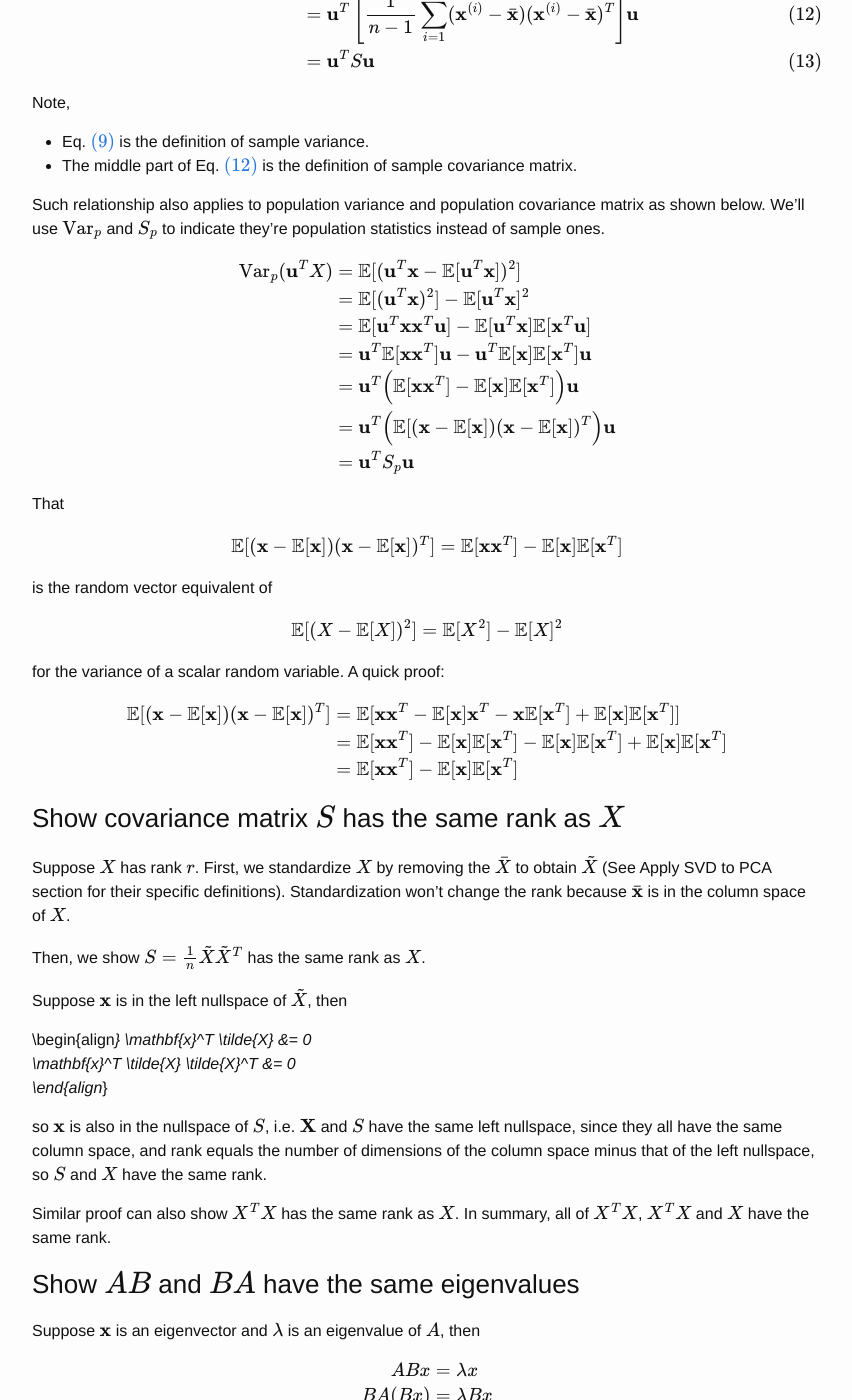
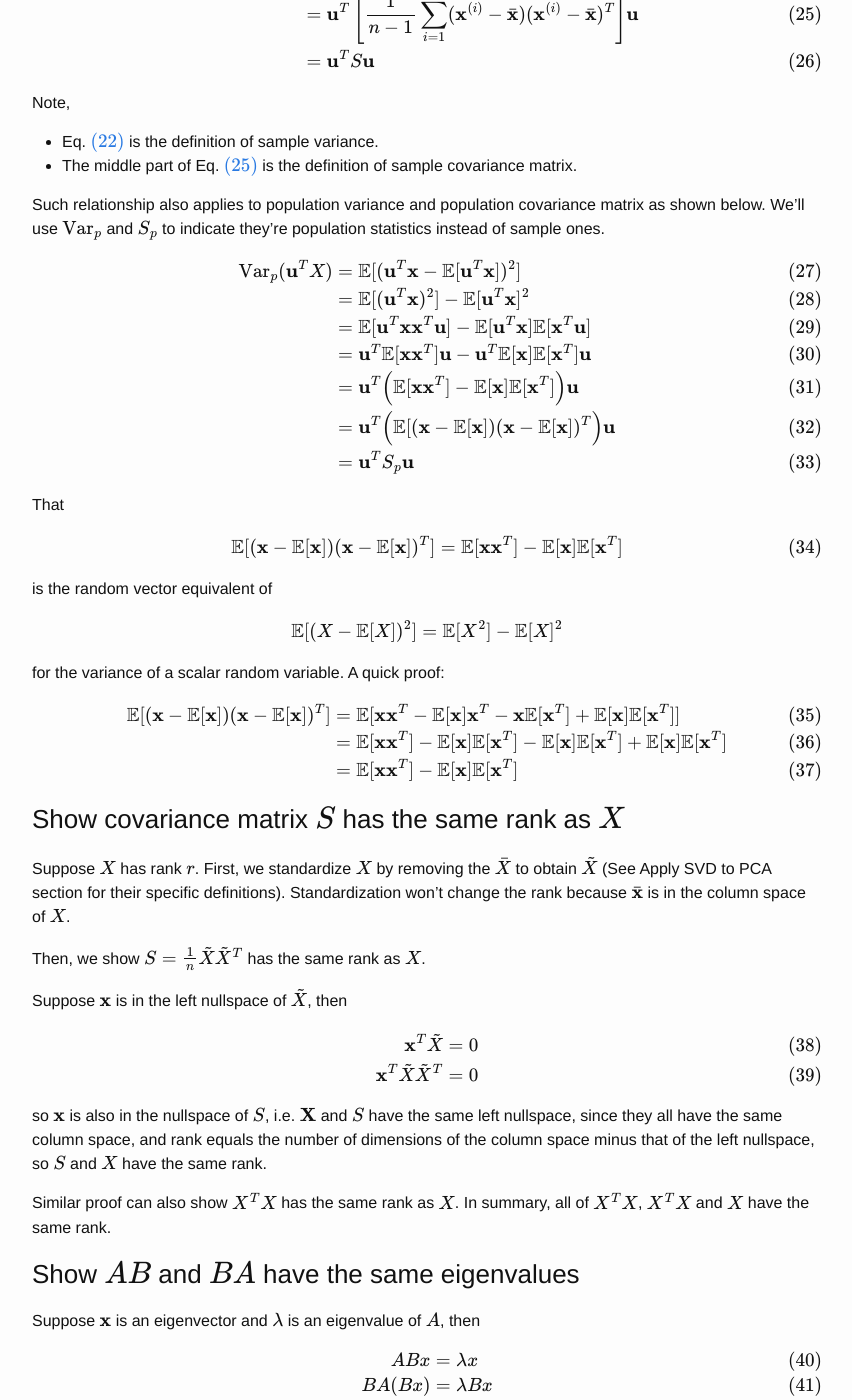
Before and after one commit to zyxue/zyxue.github.io, a Jekyll site: the page built from _posts/2022-03-29-PCA-and-SVD.md, in a window 1280 px wide and 1400 px high, scrolled down 4724 px. Shown: the whole window, without its empty margins (213-1065 px from the left). Built offline with Jekyll 4.4.1, drawn with Linux system fonts in a browser that asks for light colours; formulas are drawn with MathJax 3; comment, search, counter and statistics services are not loaded; the table of contents is made by our own code; some of the changed text lies outside the part shown.

Commit message:
align* => align

```diff
--- a/_posts/2022-03-29-PCA-and-SVD.md
+++ b/_posts/2022-03-29-PCA-and-SVD.md
@@ -2,7 +2,7 @@
 layout: post
 title:  PCA and SVD
 author: Zhuyi Xue
-tags: linear algebra
+tags: linear_algebra
 toc: true
 ---
 
@@ -42,10 +42,10 @@ coordinate of the projected vector is $\mathbf{u}^T \mathbf{x}$ (See Appendices
 for a proof), so we formulate the optimization problem
 
 $$
-\begin{align*}
+\begin{align}
 \max_{\mathbf{u}} \quad & \text{Var}(\mathbf{u}^T X)  = \mathbf{u}^T S \mathbf{u} \\
 \text{s.t.} \quad & \mathbf{u}^T \mathbf{u} = 1
-\end{align*}
+\end{align}
 $$
 
 Note
@@ -61,31 +61,31 @@ Note
 To maximize $\mathbf{u}^T S \mathbf{u}$, we form the Lagrangian,
 
 $$
-\begin{align*}
+\begin{align}
 \mathcal{L}
 &= \mathbf{u}^T S \mathbf{u} - \lambda (\mathbf{u}^T \mathbf{u}) \\
-\end{align*}
+\end{align}
 $$
 
 Take the derivative wrt. $\mathbf{u}$ and set it to zero,
 
 $$
-\begin{align*}
+\begin{align}
 \frac{\partial \mathcal{L}}{\partial \mathbf{u}}
 = 2 S \mathbf{u} - 2\lambda \mathbf{u}
 &= 0\\
 S\mathbf{u}
 &= \lambda \mathbf{u}
-\end{align*}
+\end{align}
 $$
 
 As seen, the $\mathbf{u}$ that maximizes the variance of $\mathbf{u}^T X$ is an
 eigenvector of $S$, so the maximum can be written as
 
 $$
-\begin{align*}
+\begin{align}
 \mathbf{u}^T S \mathbf{u} = \mathbf{u}^T \lambda \mathbf{u} = \lambda
-\end{align*}
+\end{align}
 $$
 
 that is **the eigenvalues of $S$ are the (local) maximum variances of the
@@ -98,11 +98,11 @@ To find the second principal component, we formulate a second optimization
 problem.
 
 $$
-\begin{align*}
+\begin{align}
 \max_{\mathbf{u}} \quad & \text{Var}(\mathbf{u}^T X)  \\
 \text{s.t.} \quad & \mathbf{u}^T \mathbf{u} = 1 \\
             \quad & \mathbf{u} \perp \mathbf{u}_1
-\end{align*}
+\end{align}
 $$
 
 Note the second eigenvalue $\lambda_2$ is also a (local) maximum variance with
@@ -114,11 +114,11 @@ Similarly, to find the $k$th principal component, the corresponding optimization
 problem is
 
 $$
-\begin{align*}
+\begin{align}
 \max_{\mathbf{u}} \quad & \text{Var}(\mathbf{u}^T X)  \\
 \text{s.t.} \quad & \mathbf{u}^T \mathbf{u} = 1 \\
             \quad & \mathbf{u} \perp \mathbf{u}_j, j = 1, \cdots, k-1
-\end{align*}
+\end{align}
 $$
 
 The ($\lambda_k$, $\mathbf{u}_k$) of $S$ is a solution.
@@ -211,7 +211,7 @@ $$
 If we define the standardized dataset $\tilde{X}$ as
 
 $$
-\begin{align*}
+\begin{align}
 \tilde{X}
 &= X - \begin{bmatrix}
 | & \cdots & | \\
@@ -223,7 +223,7 @@ $$
 \mathbf{x}_1 - \bar{\mathbf{x}} & \cdots & \mathbf{x}_n - \bar{\mathbf{x}}\\
 | & \cdots & |
 \end{bmatrix}
-\end{align*}
+\end{align}
 $$
 
 then the sample covariance matrix can be represented as
@@ -305,7 +305,7 @@ matrix as shown below. We'll use $\text{Var}_p$ and $S_p$ to indicate they're
 population statistics instead of sample ones.
 
 $$
-\begin{align*}
+\begin{align}
 \text{Var}_p(\mathbf{u}^T X)
 &= \mathbb{E}[(\mathbf{u}^T\mathbf{x} - \mathbb{E}[\mathbf{u}^T \mathbf{x}])^2] \\
 &= \mathbb{E}[(\mathbf{u}^T \mathbf{x})^2] - \mathbb{E}[\mathbf{u}^T\mathbf{x}]^2 \\
@@ -314,15 +314,15 @@ $$
 &= \mathbf{u}^T \Big( \mathbb{E}[\mathbf{x} \mathbf{x}^T] - \mathbb{E}[\mathbf{x}] \mathbb{E}[\mathbf{x}^T] \Big) \mathbf{u} \\
 &=\mathbf{u}^T\Big( \mathbb{E}[(\mathbf{x} - \mathbb{E}[\mathbf{x}]) (\mathbf{x} - \mathbb{E}[\mathbf{x}])^T \Big) \mathbf{u} \\
 &=\mathbf{u}^T S_p \mathbf{u} \\
-\end{align*}
+\end{align}
 $$
 
 That
 
 $$
-\begin{align*}
+\begin{align}
 \mathbb{E}[(\mathbf{x} - \mathbb{E}[\mathbf{x}]) (\mathbf{x} - \mathbb{E}[\mathbf{x}])^T] = \mathbb{E}[\mathbf{x} \mathbf{x}^T] - \mathbb{E}[\mathbf{x}] \mathbb{E}[\mathbf{x}^T]
-\end{align*}
+\end{align}
 $$
 
 is the random vector equivalent of
@@ -334,12 +334,12 @@ $$
 for the variance of a scalar random variable. A quick proof:
 
 $$
-\begin{align*}
+\begin{align}
 \mathbb{E}[(\mathbf{x} - \mathbb{E}[\mathbf{x}]) (\mathbf{x} - \mathbb{E}[\mathbf{x}])^T]
 &= \mathbb{E}[\mathbf{x} \mathbf{x}^T - \mathbb{E}[\mathbf{x}] \mathbf{x}^T - \mathbf{x} \mathbb{E}[\mathbf{x}^T] + \mathbb{E}[\mathbf{x}] \mathbb{E}[\mathbf{x}^T]] \\
 &= \mathbb{E}[\mathbf{x} \mathbf{x}^T ] - \mathbb{E}[\mathbf{x}]\mathbb{E}[\mathbf{x}^T] - \mathbb{E}[\mathbf{x}]\mathbb{E}[\mathbf{x}^T] + \mathbb{E}[\mathbf{x}]\mathbb{E}[\mathbf{x}^T] \\
 &= \mathbb{E}[\mathbf{x} \mathbf{x}^T ] - \mathbb{E}[\mathbf{x}]\mathbb{E}[\mathbf{x}^T]
-\end{align*}
+\end{align}
 $$
 
 ### Show covariance matrix $S$ has the same rank as $X$
@@ -354,10 +354,12 @@ Then, we show $S = \frac{1}{n} \tilde{X}\tilde{X}^T$ has the same rank as $X$.
 
 Suppose $\mathbf{x}$ is in the left nullspace of $\tilde{X}$, then
 
-\begin{align*}
+$$
+\begin{align}
 \mathbf{x}^T \tilde{X} &= 0 \\
 \mathbf{x}^T \tilde{X} \tilde{X}^T &= 0 \\
-\end{align*}
+\end{align}
+$$
 
 so $\mathbf{x}$ is also in the nullspace of $S$, i.e. $\mathbf{X}$ and $S$ have
 the same left nullspace, since they all have the same column space, and rank equals
@@ -374,10 +376,10 @@ Suppose $\mathbf{x}$ is an eigenvector and $\lambda$ is an eigenvalue of $A$,
 then
 
 $$
-\begin{align*}
+\begin{align}
 ABx &= \lambda x \\
 BA(Bx) &= \lambda Bx
-\end{align*}
+\end{align}
 $$
 
 So $\lambda$ is also an eigenvalue of $BA$ with the corresponding eigenvector
```
